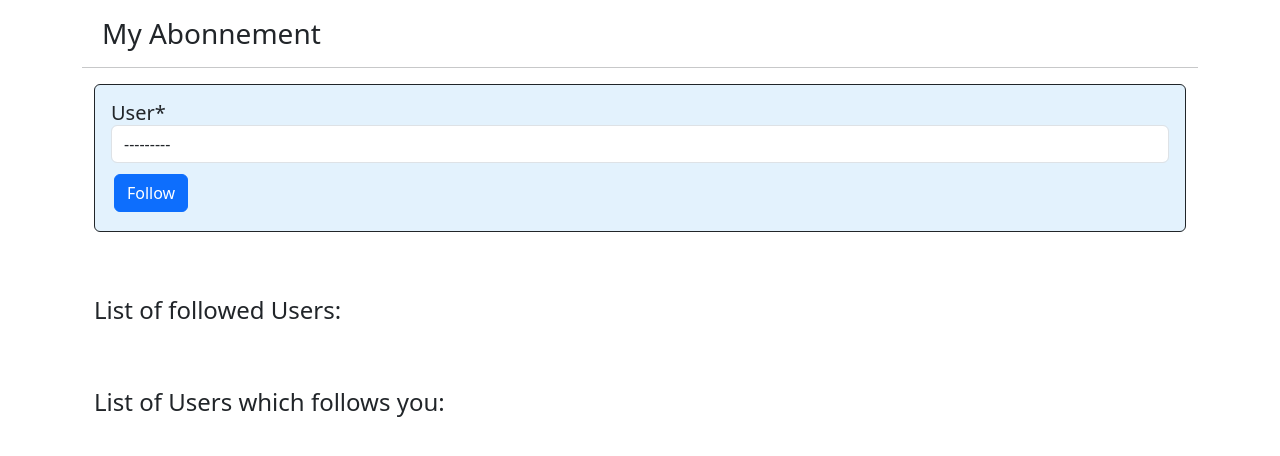
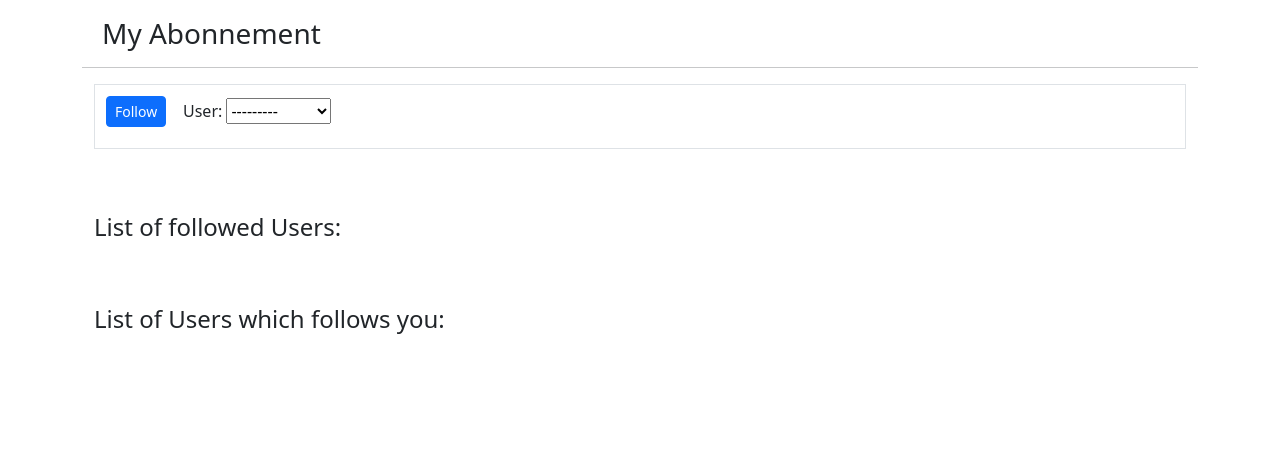
Before and after one commit to DoriDoro/LITRevu-project, a Django app: page /abo/ in a window 1280 px wide. Shown: the part 57-513 px from the top of the page. Run offline with Django 4.2, Linux system fonts and the light colour scheme; a user stored in the database is signed in; data comes from the database, SQL or seed files in the repository; both versions use the stored data as it was after the commit; some libraries are stand-ins or nearby versions.

Commit message:
modified follow/unfollow, done

```diff
--- a/accounts/forms.py
+++ b/accounts/forms.py
@@ -1,5 +1,6 @@
 from django import forms
 from django.contrib.auth.forms import UserCreationForm
+from crispy_forms.helper import FormHelper
 
 from .models import User, UserFollows
 
--- a/accounts/templates/abo/abo_page.html
+++ b/accounts/templates/abo/abo_page.html
@@ -6,18 +6,18 @@
 <div class="container main">
   <h3 style="padding-left: 20px;"> My Abonnement </h3>
   <hr>
+
   <div class="container justify-content-center">
-    <form method="post">
-    {% csrf_token %}
-      <div class="w-80">
-        <div class="card border-dark my-2" style="background-color: #e3f2fd;">
-          <div class="card-body">
-            <h5 class="card-title"> {{ form|crispy }} </h5>
-            <button type="submit" class="btn btn-primary" name="follow" value="{{ user.id }}" style="margin: 3px"> Follow </button>
-          </div>
-        </div>
-      </div>
-    </form>
+  <form method="post">
+  {% csrf_token %}
+    <table class="table table-bordered">
+      <tbody>
+        <tr>
+          <td class="user-input"> <button type="submit" class="btn btn-primary btn-sm" name="follow" value="{{ user.id }}" style="margin: 3px"> Follow </button> {{ form.as_p }} </td>
+        </tr>
+      </tbody>
+    </table>
+  </form>
 
     {% include 'abo/unfollow_page.html' %}
 
--- a/accounts/templates/abo/followed_by_page.html
+++ b/accounts/templates/abo/followed_by_page.html
@@ -4,16 +4,16 @@
 {% block content %}
 <form method="post">
   {% csrf_token %}
-  <div class="w-80">
-    <h4> List of Users which follows you: </h4>
-    {% for user in followed_by_others %}
-    <div class="card border-dark my-2" style="background-color: #e3f2fd;">
-      <div class="card-body">
-        <h5 class="card-title"> {{ user.user.username }} </h5>
-      </div>
-    </div>
-    {% endfor %}
-  </div>
+  <h4> List of Users which follows you: </h4>
+  {% for user in followed_by_others %}
+    <table class="table table-bordered">
+      <tbody>
+        <tr>
+          <td> {{ user.user.username }} </td>
+        </tr>
+      </tbody>
+    </table>
+  {% endfor %}
 </form>
 
 {% endblock %}
--- a/accounts/templates/abo/unfollow_page.html
+++ b/accounts/templates/abo/unfollow_page.html
@@ -4,17 +4,16 @@
 {% block content %}
 <form method="post">
   {% csrf_token %}
-  <div class="w-80">
-    <h4> List of followed Users: </h4>
-    {% for followed_user in followed_users %}
-    <div class="card border-dark my-2" style="background-color: #e3f2fd;">
-      <div class="card-body">
-        <h5 class="card-title"> {{ followed_user.followed_user.username }} </h5>
-        <button type="submit" class="btn btn-warning" name="unfollow" value="{{ followed_user.followed_user.id }}" style="margin: 3px"> Unfollow </button>
-      </div>
-    </div>
-    {% endfor %}
-  </div>
+  <h4> List of followed Users: </h4>
+  {% for followed_user in followed_users %}
+  <table class="table table-bordered">
+    <tbody>
+      <tr>
+        <td> <button type="submit" class="btn btn-warning btn-sm" name="unfollow" value="{{ followed_user.followed_user.id }}" style="margin: 3px"> Unfollow </button> {{ followed_user.followed_user.username }} </td>
+      </tr>
+    </tbody>
+  </table>
+  {% endfor %}
 </form>
 
 {% endblock %}
--- a/accounts/views.py
+++ b/accounts/views.py
@@ -56,8 +56,10 @@ def abo_page_view(request):
     """abo page"""
 
     form = AboForm()
+
     # TODO: if request.user is trying to add an already followed user, error message
-    # TODO: not possible ti follow user itself
+    # TODO: not possible to follow user yourself
+    # TODO: exclude the Admin from user choice
     if request.method == "POST":
         form = AboForm(request.POST)
         current_user = User.objects.get(id=request.user.id)
--- a/review/views.py
+++ b/review/views.py
@@ -8,7 +8,6 @@ from .models import Ticket, Review
 
 
 # feeds page
-# TODO: Feeds and buttons fixed top, change the .main
 @login_required
 def feeds_page_view(request):
     reviews = Review.objects.all()
@@ -26,7 +25,6 @@ def feeds_page_view(request):
     return render(request, "feeds/feeds_page.html", context)
 
 
-# TODO create error messages for else
 @login_required
 def ask_review_view(request):
     form = AskReviewForm()
@@ -45,7 +43,6 @@ def ask_review_view(request):
     return render(request, "feeds/ask_review_page.html", context={"form": form})
 
 
-# TODO create error messages for else
 @login_required
 def create_review_view(request):
     ask_review_form = AskReviewForm()
--- a/ui/static/css/styles.css
+++ b/ui/static/css/styles.css
@@ -31,8 +31,12 @@
     width: 100%;
 }
 
-img {
-    width: 250px;
+/*  ---- abo_page ----  */
+/*  -- User inout to follow  --  */
+.user-input p {
+    width: 90%;
+    margin-left: 80px;
+    margin-top: -32px;
 }
 
  /* Styles for screens with a maximum width of 768px */
```
Also changed, not shown: db.sqlite3.
